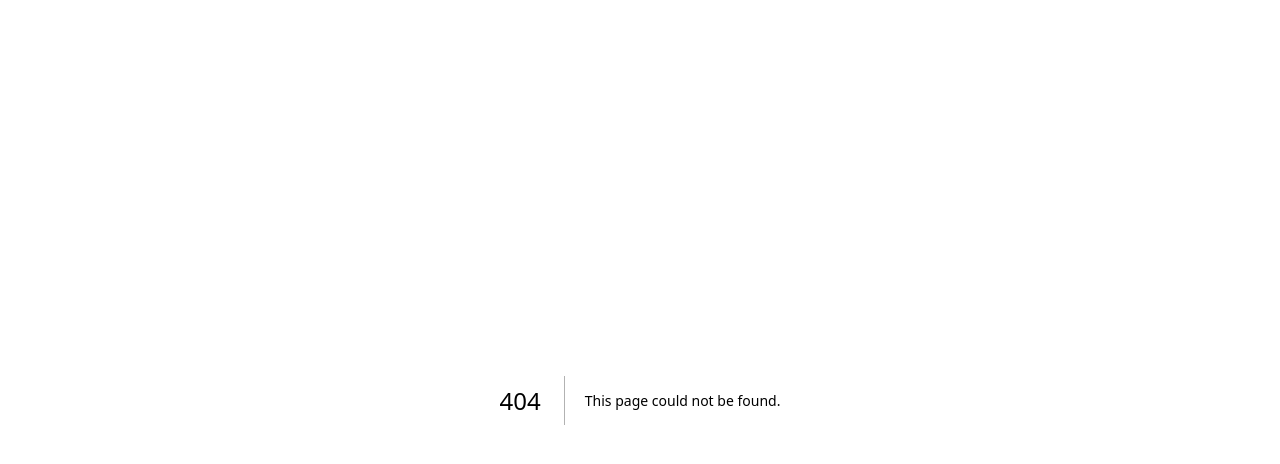
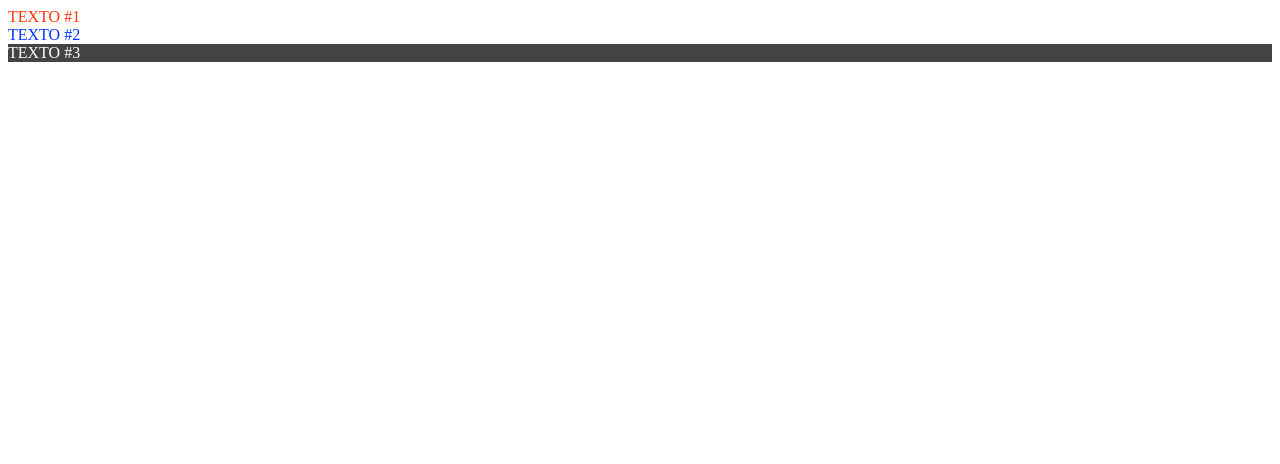
Before and after one commit to ldantsc/Course-NextJS-ReactJs, a Next.js app in the folder exercicios-app/: page /css/integracao1 in a window 1280 px wide. Before the commit this address had no page. Shown: the top 464 px of the page. Built offline with nearby package versions, Linux system fonts and the light colour scheme.

Commit message:
learning css tricks on react

```diff
--- /dev/null
+++ b/exercicios-app/pages/basicos/propsSomenteLeitura.jsx
@@ -0,0 +1,5 @@
+import SomaUm from "../../components/SomaUm"
+
+export default function propsSomenteLeitura() {
+    return <SomaUm numero={99}/>
+}
--- /dev/null
+++ b/exercicios-app/pages/css/integracao1.css
@@ -0,0 +1,12 @@
+.vermelha {
+    color: #f30;
+}
+
+.azul {
+    color:#03f;
+}
+
+.branco {
+    background-color: #444;
+    color: #fff;
+}
--- /dev/null
+++ b/exercicios-app/pages/css/integracao1.jsx
@@ -0,0 +1,11 @@
+import "./integracao1.css"
+
+export default function integração() {
+    return (
+        <div>
+            <div className="vermelha">TEXTO #1</div>
+            <div className="azul">TEXTO #2</div>
+            <div className="branco">TEXTO #3</div>
+        </div>
+    )
+}
--- /dev/null
+++ b/exercicios-app/pages/css/integracao2.module.css
@@ -0,0 +1,22 @@
+/* .modules.css o css estará especificamente vinculado a um componente*/
+
+#integracao2 {
+ height: 100vh;
+ display: flex;
+ flex-direction: column;
+ justify-content: center;
+ align-items: center;
+}
+
+.vermelha {
+    color: #f30;
+}
+
+.azul {
+    color:#03f;
+}
+
+.branco {
+    background-color: #444;
+    color: #fff;
+}
--- a/exercicios-app/src/app/globals.css
+++ b/exercicios-app/src/app/globals.css
@@ -25,3 +25,11 @@ body {
     )
     rgb(var(--background-start-rgb));
 }
+
+.vermelha {
+  background-color: crimson;
+}
+
+.azul {
+  background-color: blue;
+}
```
Also changed, not shown: exercicios-app/components/Estilo.jsx (added, +17 -0 lines), exercicios-app/components/SomaUm.jsx (added, +11 -0 lines), exercicios-app/pages/css/integracao2.jsx (added, +11 -0 lines), exercicios-app/pages/css/usandoEstilo.jsx (added, +12 -0 lines).
